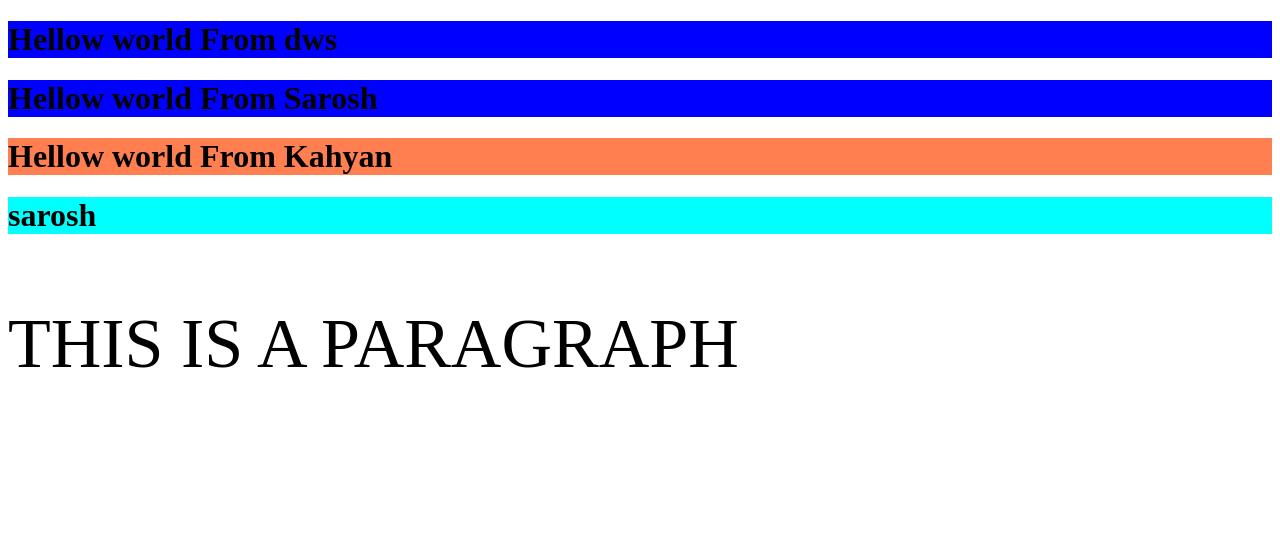
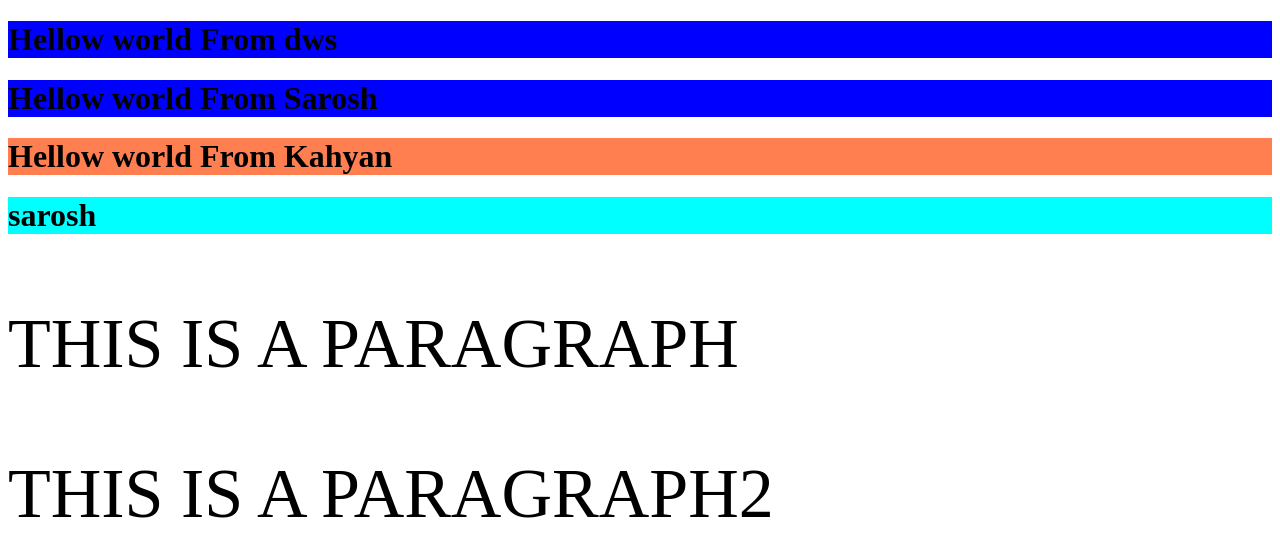
Before and after one commit to SaroshAhmed22/Class5, a plain HTML site: page index.html in a window 1280 px wide. Drawn offline with Linux system fonts and the light colour scheme.

Commit message:
Update index.html

```diff
--- a/index.html
+++ b/index.html
@@ -15,6 +15,7 @@
     <h1 class="heading3 sarosh">Hellow world From Kahyan</h1>
     <h1 id="my_heading">sarosh</h1>
     <p class="para">This is a paragraph</p>
+    <p class="para">This is a paragraph2</p>
 
 
 </body>
```
